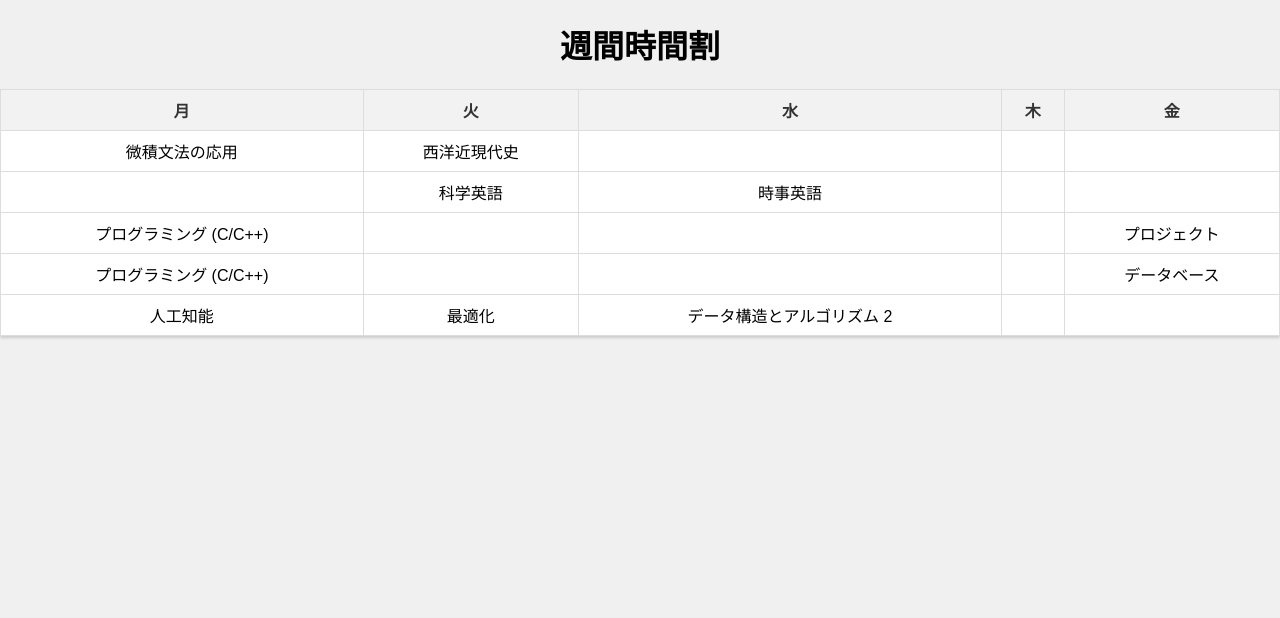
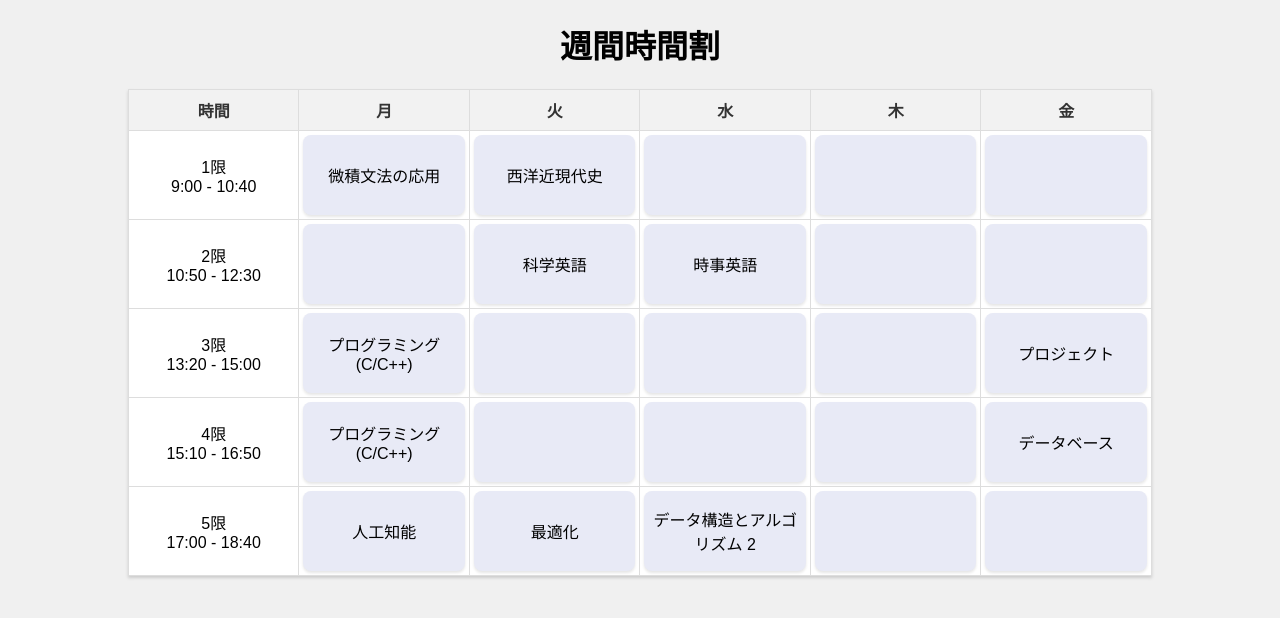
Before and after one commit to takaryo1010/timetableShare, a Flask app: page / in a window 1280 px wide. Shown: the top 618 px of the page. Run offline with Flask 3, Linux system fonts and the light colour scheme.

Commit message:
Update calender

```diff
--- a/article/myflask/static/style.css
+++ b/article/myflask/static/style.css
@@ -11,16 +11,20 @@ h1 {
 }
 
 table {
-    width: 100%;
-    margin: auto;
+    width: 80%; /* ページ幅の80%の幅に設定 */
+    margin: 20px auto; /* 上下の余白を20px、左右の余白を自動に設定して中央寄せ */
     border-collapse: collapse;
     box-shadow: 0 2px 3px #ccc;
+    table-layout: fixed; /* テーブルのレイアウトを固定に設定 */
 }
 
 th, td {
     padding: 8px;
     text-align: center;
     border: 1px solid #ddd;
+    overflow: hidden; /* 内容がオーバーフローした場合に非表示にする */
+    white-space: nowrap; /* 改行を防ぐ */
+    text-overflow: ellipsis; /* 内容がオーバーフローした場合に省略記号を表示する */
 }
 
 th {
@@ -32,4 +36,42 @@ td {
     background-color: #fff;
 }
 
-/* 以下、追加のスタイリングが必要です。 */
+/* 列幅の設定 */
+th:first-child, td:first-child {
+    width: 15%; /* 時間列の幅を他の列より狭く設定 */
+}
+
+th, td {
+    width: auto; /* その他の列の幅を設定 */
+}
+
+.lecture {
+    display: flex; /* フレックスボックスとして扱い */
+    align-items: center; /* 中央揃え */
+    justify-content: center; /* 中央揃え */
+    padding: 8px; /* 内部のパディング */
+    background-color: #e8eaf6; /* プレートの背景色 */
+    border-radius: 8px; /* 角を丸くする */
+    margin: 2px; /* 内側のマージンを調整 */
+    height: 80px; /* タイルの高さを指定 */
+    box-sizing: border-box; /* パディングを含めて高さを計算 */
+    box-shadow: 0 2px 3px rgba(0, 0, 0, 0.1); /* プレートに影をつける */
+    white-space: normal;
+    overflow: hidden; /* はみ出したテキストを非表示にする */
+    text-overflow: ellipsis; /* はみ出したテキストを省略記号で表示 */
+}
+
+/* テーブルデータのスタイリング */
+td {
+    position: relative; /* 相対位置 */
+    padding: 2px; /* タイル周りのパディングを調整 */
+    text-align: center; /* テキストを中央揃え */
+    vertical-align: middle; /* テキストを垂直方向に中央揃え */
+}
+
+/* 講義がないマス（フリー）のスタイリング */
+td .free {
+    display: block;
+    padding: 10px;
+    margin: 4px;
+}
--- a/article/myflask/templates/lectures.html
+++ b/article/myflask/templates/lectures.html
@@ -10,6 +10,7 @@
     <h1>週間時間割</h1>
     <table>
         <tr>
+            <th>時間</th>
             <th>月</th>
             <th>火</th>
             <th>水</th>
@@ -18,8 +19,26 @@
         </tr>
         {% for i in range(5) %}
         <tr>
+            {% if i == 0 %}
+            <td class="time">1限<br>9:00 - 10:40</td>
+            {% elif i == 1 %}
+            <td class="time">2限<br>10:50 - 12:30</td>
+            {% elif i == 2 %}
+            <td class="time">3限<br>13:20 - 15:00</td>
+            {% elif i == 3 %}
+            <td class="time">4限<br>15:10 - 16:50</td>
+            {% elif i == 4 %}
+            <td class="time">5限<br>17:00 - 18:40</td>
+            {% endif %}
             {% for day in ["Monday", "Tuesday", "Wednesday", "Thursday", "Friday"] %}
-            <td>{{ timetable.get(day)[i] if timetable.get(day) else 'フリー' }}</td>
+                {% set lecture = timetable.get(day)[i] if timetable.get(day) else 'フリー' %}
+                <td>
+                    {% if lecture != 'フリー' %}
+                        <div class="lecture">{{ lecture }}</div>
+                    {% else %}
+                        {{ lecture }}
+                    {% endif %}
+                </td>
             {% endfor %}
         </tr>
         {% endfor %}
```
